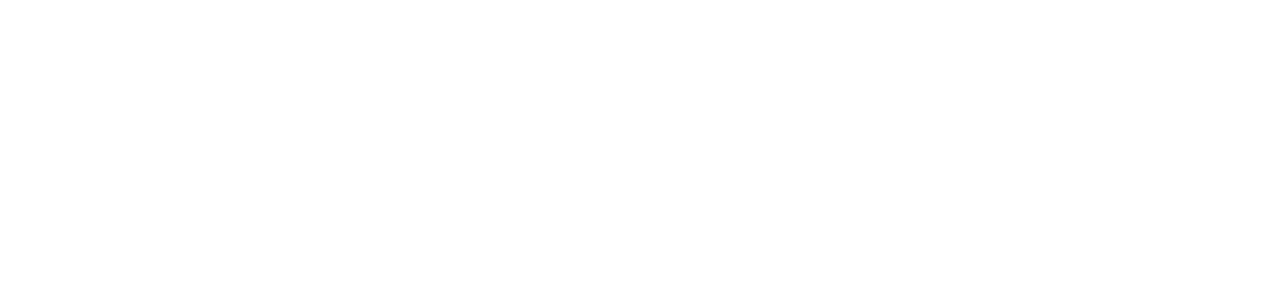
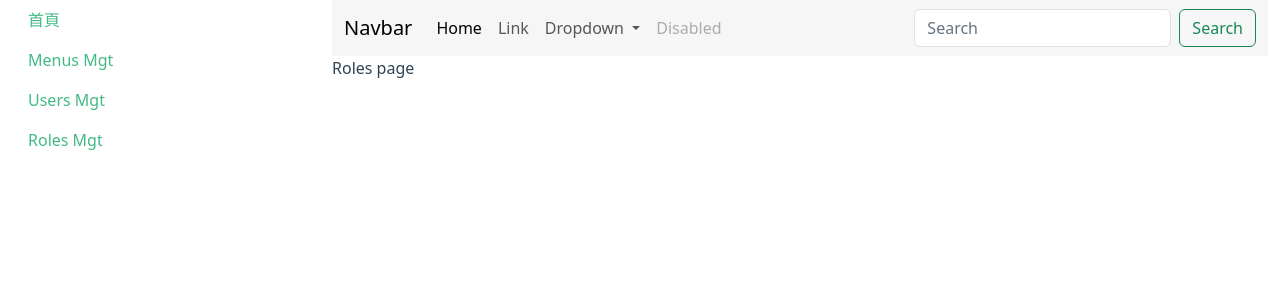
Before and after one commit to Ting-Shieh/nest-fronted, a Vue app: page /#/home/roles in a window 1280 px wide. Before the commit this address led to /#/. Shown: the top 300 px of the page. Built offline with nearby package versions, Linux system fonts and the light colour scheme.

Commit message:
feat:完成表格佈局，並添加菜單（store 方式）

```diff
--- a/src/layouts/components/default/MenuNav.vue
+++ b/src/layouts/components/default/MenuNav.vue
@@ -7,22 +7,36 @@
 
 <template>
   <ul class="nav flex-column">
-    <li class="nav-item">
-      <a class="nav-link active" aria-current="page" href="#">Active</a>
+    <li v-for="item in menus" :key="item.id" class="nav-item">
+      <router-link
+        class="nav-link"
+        :to="item.routeName? {name: item.routeName}:item.path"
+      >{{ item.name }}</router-link>
+    </li>
+    <!-- <li class="nav-item">
+      <router-link class="nav-link" :to="{name: 'usersIndex'}">users</router-link>
     </li>
     <li class="nav-item">
-      <a class="nav-link" href="#">Link</a>
+      <router-link class="nav-link" :to="{name: 'menusIndex'}">menus</router-link>
     </li>
     <li class="nav-item">
-      <a class="nav-link" href="#">Link</a>
+      <router-link class="nav-link" :to="{name: 'rolesIndex'}">roles</router-link>
     </li>
     <li class="nav-item">
       <a class="nav-link disabled">Disabled</a>
-    </li>
+    </li> -->
   </ul>
 </template>
 <script setup lang="ts">
-import {} from 'vue';
+import { PropType } from 'vue';
+import { MenuItem } from '@/types/SidebarNav';
+
+defineProps({
+  menus: {
+    type: Array as PropType<Array<MenuItem>>,
+    default: () => [] as MenuItem[],
+  }
+})
 </script>
 <style lang="scss" scoped>
 
--- a/src/layouts/default.vue
+++ b/src/layouts/default.vue
@@ -9,7 +9,7 @@
   <div class="container-fluid">
     <div class="row">
       <div class="col-3">
-        <menu-nav />
+        <menu-nav  :menus="store.menus"/>
       </div>
       <div class="col-9">
         <div class="row">
@@ -28,6 +28,9 @@
 import HeaderNav from './components/default/HeaderNav.vue';
 import MenuNav from './components/default/MenuNav.vue';
 import {} from 'vue';
+import { userMenusStore } from '../store/menus';
+
+const store = userMenusStore()
 </script>
 <style lang="scss" scoped>
 
--- a/src/router/index.ts
+++ b/src/router/index.ts
@@ -24,7 +24,22 @@
         path: 'dashboard',
         name: 'dashboard',
         component: () => import('@/views/dashboard/Dashboard.vue'),
-      }
+      },
+      {
+        path: 'users',
+        name: 'usersIndex',
+        component: () => import('@/views/users/index.vue'),
+      },
+      {
+        path: 'roles',
+        name: 'rolesIndex',
+        component: () => import('@/views/roles/index.vue'),
+      },
+      {
+        path: 'menus',
+        name: 'menusIndex',
+        component: () => import('@/views/menus/index.vue'),
+      },
     ]
   },
 ] as RouteRecordRaw[];
--- /dev/null
+++ b/src/store/menus.ts
@@ -0,0 +1,37 @@
+// Copyright (c) 2023 Ting<zsting29@gmail.com>
+//
+// This software is released under the MIT License.
+// https://opensource.org/licenses/MIT
+
+import { MenuItem } from "@/types/SidebarNav";
+import { defineStore } from "pinia";
+
+export const userMenusStore = defineStore('menu', {
+  state: () => ({
+    menus: [
+      {
+        id: 1,
+        name: '首頁',
+        path: '/home',
+      },
+      {
+        id: 2,
+        name: 'Menus Mgt',
+        path: '/home/menus',
+        routeName: 'menusIndex'
+      },
+      {
+        id: 3,
+        name: 'Users Mgt',
+        path: '/home/users',
+        routeName: 'usersIndex'
+      },
+      {
+        id: 4,
+        name: 'Roles Mgt',
+        path: '/home/roles',
+        routeName: 'rolesIndex'
+      },
+    ] as MenuItem[]
+  })
+})
--- /dev/null
+++ b/src/views/menus/index.vue
@@ -0,0 +1,16 @@
+<!--
+ Copyright (c) 2023 Ting<zsting29@gmail.com>
+
+ This software is released under the MIT License.
+ https://opensource.org/licenses/MIT
+-->
+
+<template>
+  <div class="">Menus page</div>
+</template>
+<script setup lang="ts">
+import {} from 'vue';
+</script>
+<style lang="scss" scoped>
+
+</style>
--- /dev/null
+++ b/src/views/roles/index.vue
@@ -0,0 +1,16 @@
+<!--
+ Copyright (c) 2023 Ting<zsting29@gmail.com>
+
+ This software is released under the MIT License.
+ https://opensource.org/licenses/MIT
+-->
+
+<template>
+  <div class="">Roles page</div>
+</template>
+<script setup lang="ts">
+import {} from 'vue';
+</script>
+<style lang="scss" scoped>
+
+</style>
--- /dev/null
+++ b/src/views/users/index.vue
@@ -0,0 +1,55 @@
+<!--
+ Copyright (c) 2023 Ting<zsting29@gmail.com>
+
+ This software is released under the MIT License.
+ https://opensource.org/licenses/MIT
+-->
+
+<template>
+  <div class="">
+    <table class="table table-bordered table-hover table-striped">
+      <thead>
+        <tr>
+          <th scope="col">#</th>
+          <th scope="col">First</th>
+          <th scope="col">Last</th>
+          <th scope="col">Handle</th>
+        </tr>
+      </thead>
+      <tbody>
+        <tr>
+          <th scope="row">1</th>
+          <td>Mark</td>
+          <td>Otto</td>
+          <td>@mdo</td>
+        </tr>
+        <tr>
+          <th scope="row">2</th>
+          <td>Jacob</td>
+          <td>Thornton</td>
+          <td>@fat</td>
+        </tr>
+        <tr>
+          <th scope="row">3</th>
+          <td colspan="2">Larry the Bird</td>
+          <td>@twitter</td>
+        </tr>
+      </tbody>
+    </table>
+    <nav aria-label="Page navigation example">
+      <ul class="pagination">
+        <li class="page-item"><a class="page-link" href="#">Previous</a></li>
+        <li class="page-item"><a class="page-link" href="#">1</a></li>
+        <li class="page-item"><a class="page-link" href="#">2</a></li>
+        <li class="page-item"><a class="page-link" href="#">3</a></li>
+        <li class="page-item"><a class="page-link" href="#">Next</a></li>
+      </ul>
+    </nav>
+  </div>
+</template>
+<script setup lang="ts">
+import {} from 'vue';
+</script>
+<style lang="scss" scoped>
+
+</style>
```
Also changed, not shown: src/types/SidebarNav.d.ts (added, +11 -0 lines), src/vite-env.d.ts (+6 -3 lines).
